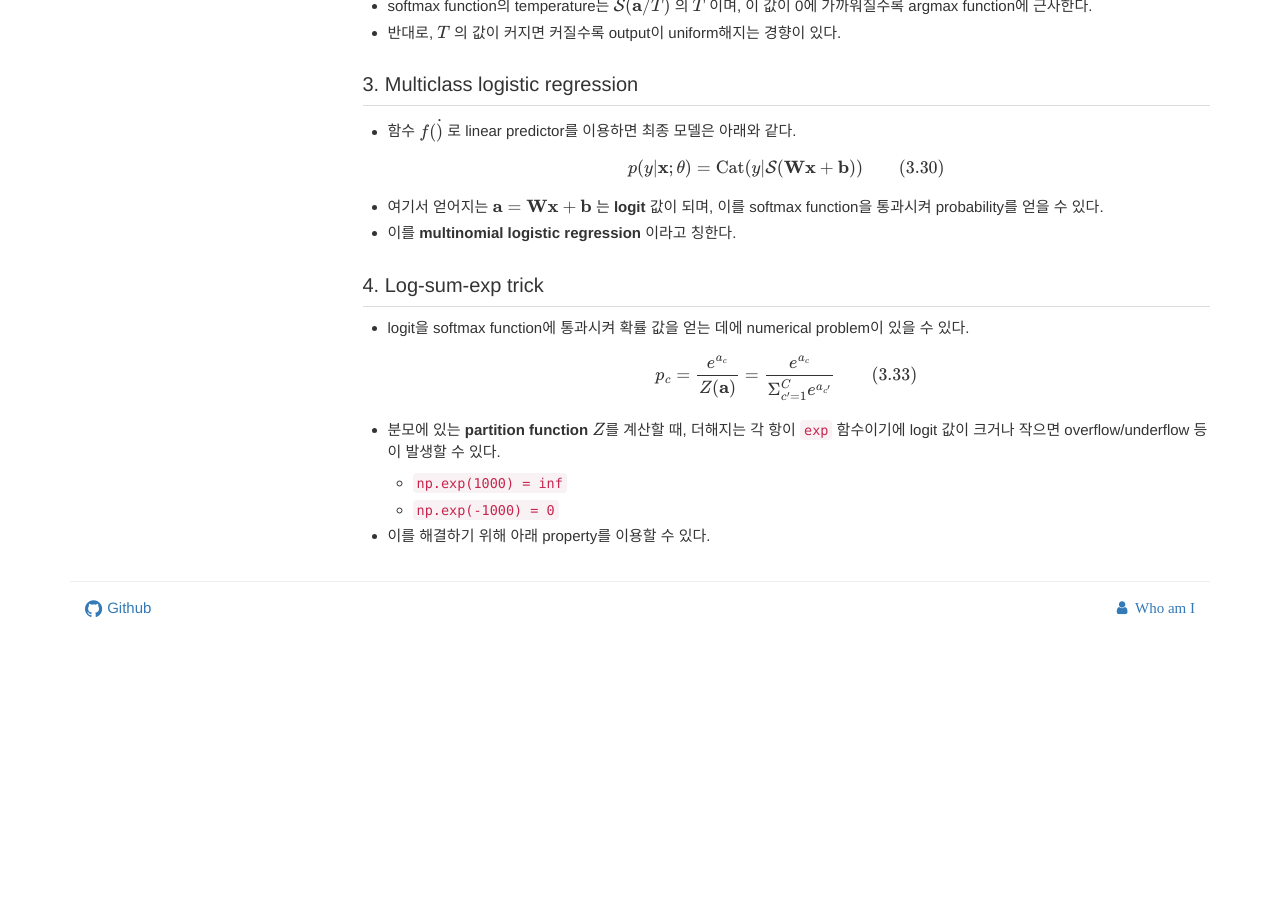
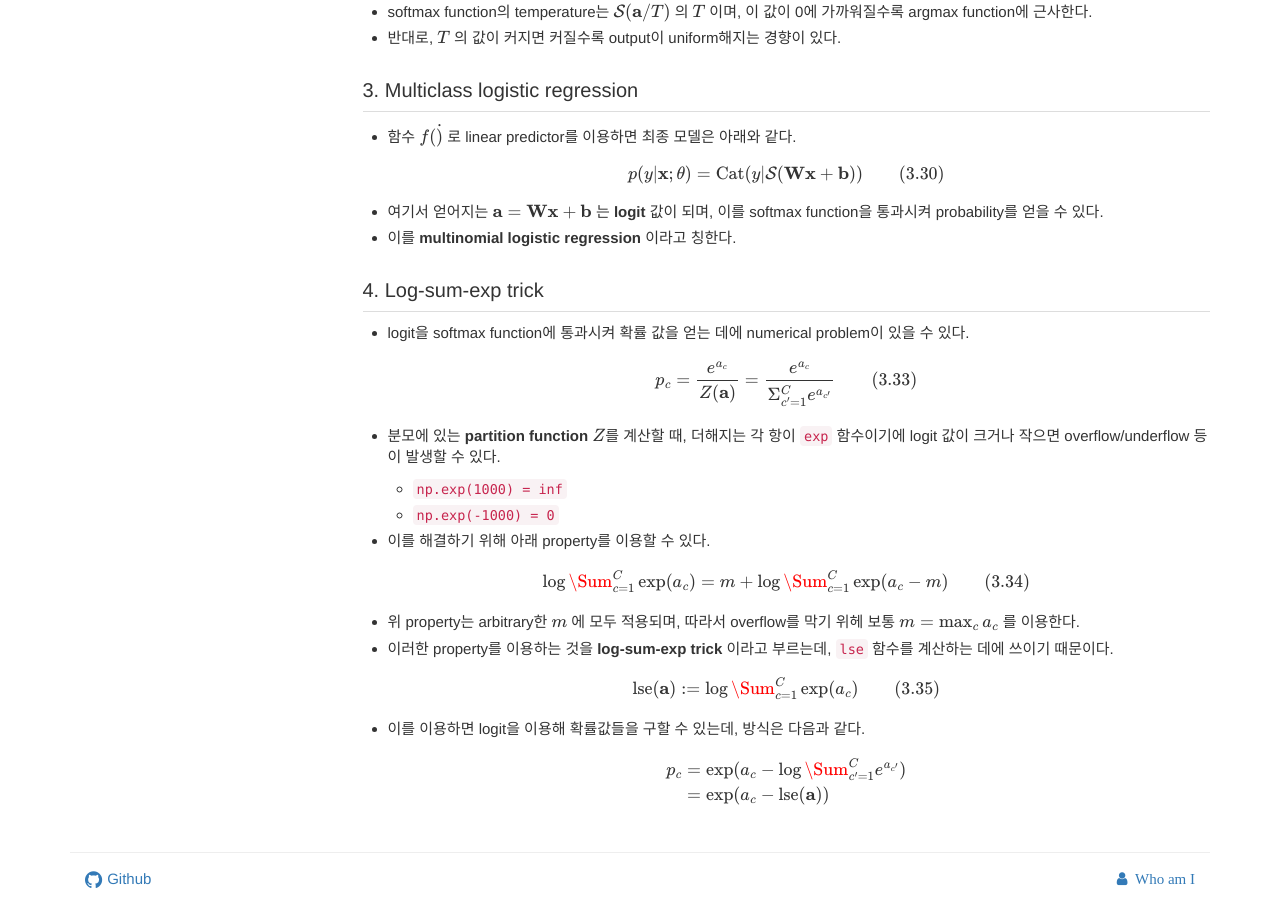
Before and after one commit to HJ-harry/Murphy_PML, a Jekyll site: the page built from docs/chapter03/1_tmp.md, in a window 1280 px wide and 900 px high, scrolled down 1195 px. Built offline with Jekyll 4.4.1, drawn with Linux system fonts in a browser that asks for light colours; nearby versions of some CDN libraries; library files that are not in the unit come from our copies; formulas are drawn with MathJax 3; comment, search, counter and statistics services are not loaded; before the commit the page ends 1824 px from its top, so only the background shows below that.

Commit message:
Update 1_tmp.md

````diff
--- a/docs/chapter03/1_tmp.md
+++ b/docs/chapter03/1_tmp.md
@@ -62,3 +62,19 @@ $$p_c = \frac{e^{a_c}}{Z(\mathbf{a})} = \frac{e^{a_c}}{\Sigma_{c'=1}^C e^{a_{c'}
   - ```np.exp(1000) = inf```
   - ```np.exp(-1000) = 0```
 - 이를 해결하기 위해 아래 property를 이용할 수 있다.
+
+$$\log \Sum_{c=1}^C \exp (a_c) = m + \log \Sum_{c=1}^C \exp (a_c - m) \qquad{(3.34)}$$
+
+- 위 property는 arbitrary한 \\( m \\) 에 모두 적용되며, 따라서 overflow를 막기 위헤 보통 \\(  m = \max_c a_c \\) 를 이용한다.
+- 이러한 property를 이용하는 것을 **log-sum-exp trick** 이라고 부르는데, ```lse``` 함수를 계산하는 데에 쓰이기 때문이다.
+
+$$\textrm{lse}(\mathbf{a}) := \log \Sum_{c=1}^C \exp (a_c) \qquad{(3.35)}$$
+
+- 이를 이용하면 logit을 이용해 확률값들을 구할 수 있는데, 방식은 다음과 같다.
+
+$$
+\begin{align}
+  p_c &= \exp (a_c - \log \Sum_{c'=1}^C e^{a_{c'}}) \\
+  &= \exp (a_c - \textrm{lse}(\mathbf{a}))
+\end{align}
+$$
````
